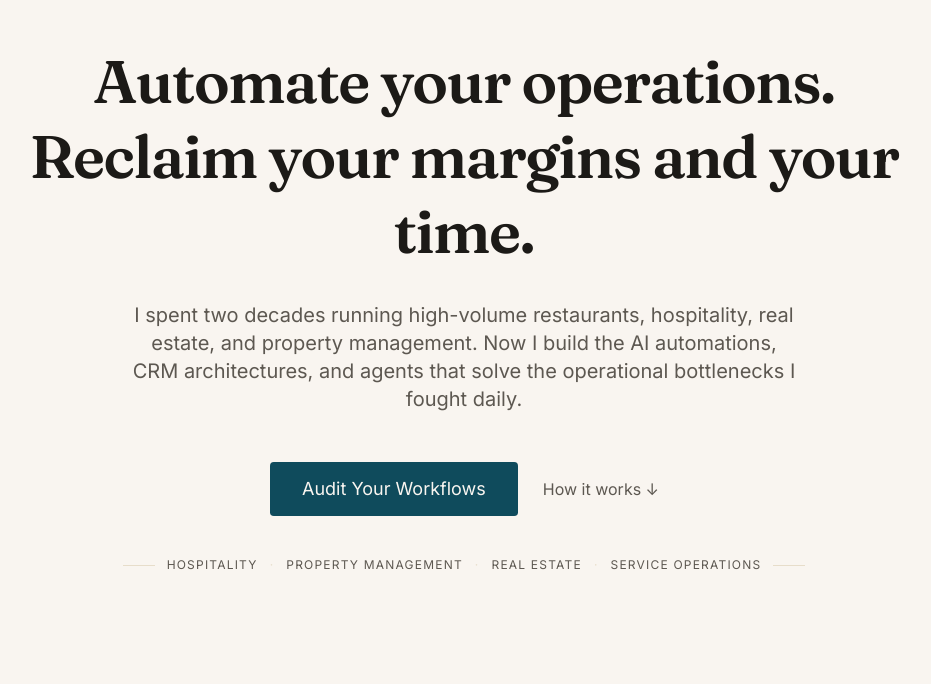
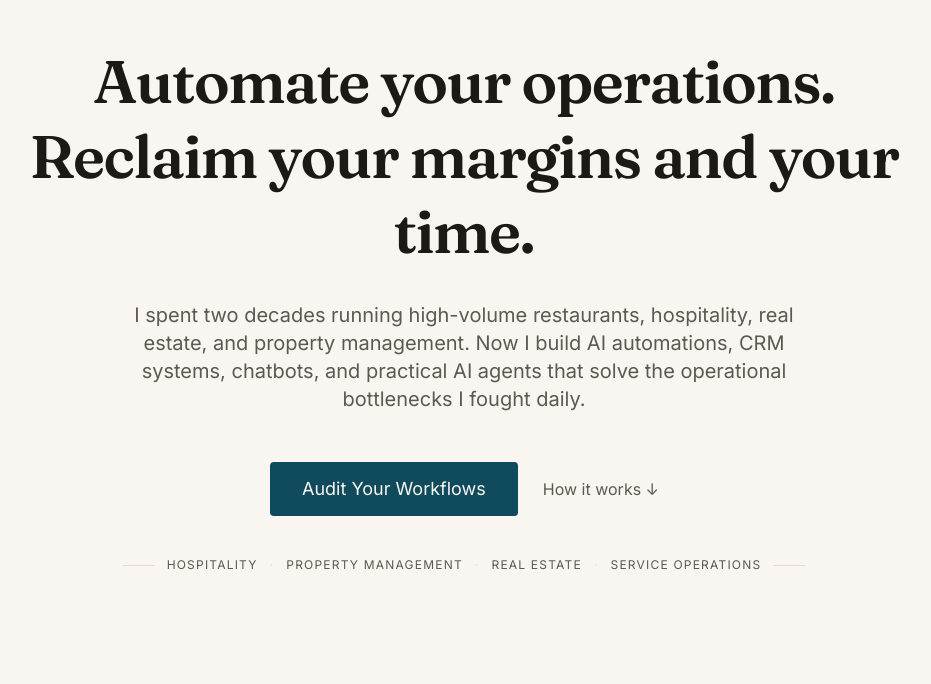
Before and after one commit to SissoDigital/sissoai-website, a Next.js app: page / in a window 1280 px wide. Shown: the part 116-800 px from the top of the page, without its empty margins (176-1107 px from the left). Built offline with nearby package versions, Linux system fonts and the light colour scheme; no server answers.

Commit message:
Add AI agents language to hero

```diff
--- a/components/sections/hero.tsx
+++ b/components/sections/hero.tsx
@@ -11,9 +11,9 @@ export function Hero() {
         </h1>
         <p className="mt-8 max-w-2xl text-base text-muted-foreground md:text-lg lg:text-xl">
           I spent two decades running high-volume restaurants, hospitality, real
-          estate, and property management. Now I build the AI automations, CRM
-          architectures, and agents that solve the operational bottlenecks I
-          fought daily.
+          estate, and property management. Now I build AI automations, CRM
+          systems, chatbots, and practical AI agents that solve the operational
+          bottlenecks I fought daily.
         </p>
         <div className="mt-12 flex flex-col items-center gap-4 sm:flex-row sm:gap-6">
           <a
```
